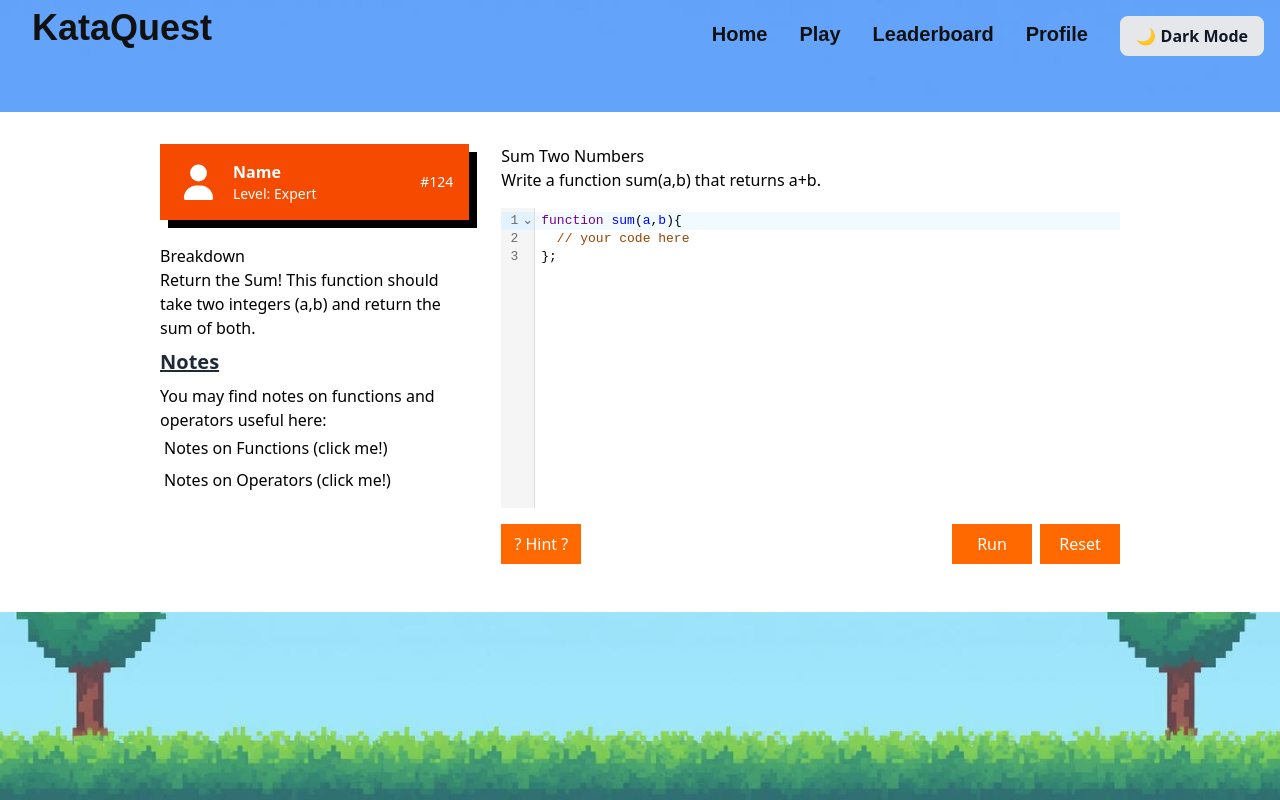
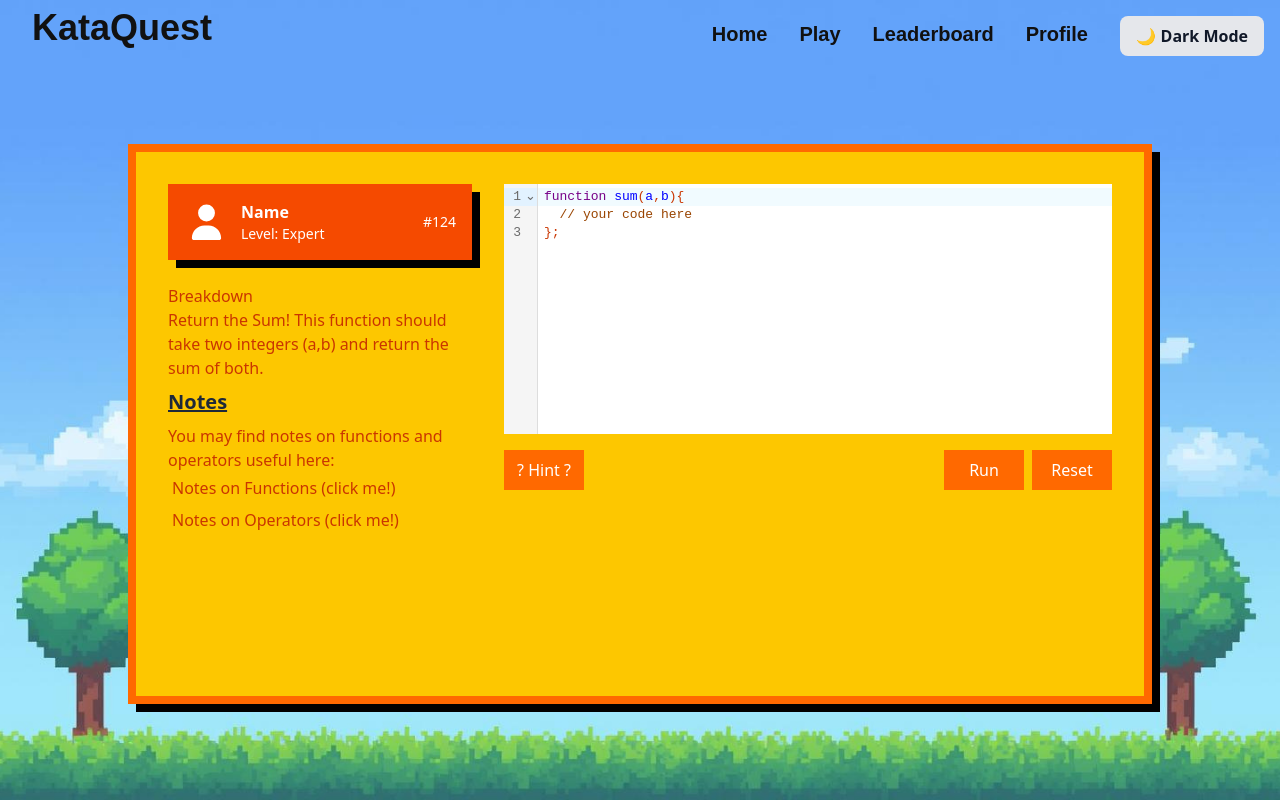
Before and after one commit to will-barnett99/code-game-frontend, a React (Vite) app: page /kata in a window 1280 px wide. Built offline with nearby package versions, Linux system fonts and the light colour scheme.

Commit message:
adjust width and height of main container to match the kata gallery style

```diff
--- a/src/components/Kata.jsx
+++ b/src/components/Kata.jsx
@@ -43,21 +43,17 @@ function Kata() {
     setOutput("Try returning the sum of a and b");
   };
   return (
-    <main className="mt-16 bg-white h-[500px]">
-      <section className="w-[1024px] mx-auto flex gap-8 mt-16 p-8">
+    <main className="w-[1024px] h-[560px] mx-auto mt-24 p-8 border-8 border-orange-500 bg-yellow-400 text-orange-700 [box-shadow:8px_8px_0_#000000]">
+      <section className="flex gap-8">
         <section className="w-1/3">
           <KataProfile />
           <Textbox />
         </section>
 
-        <section className="w-2/3  flex flex-col gap-4">
-          <article>
-            <h2>{kata.title}</h2>
-            <p>{kata.prompt}</p>
-          </article>
+        <section className="w-2/3 flex flex-col gap-4">
           <CodeMirror
             value={input}
-            height="300px"
+            height="250px"
             extensions={[javascript()]}
             onChange={(value) => setInput(value)}
           />
@@ -65,9 +61,8 @@ function Kata() {
             handleRun={handleRun}
             handleReset={handleReset}
             handleHint={handleHint}
-            className="ml-auto"
           />
-          <pre>{output}</pre>
+          <pre className="mt-auto text-right text-xl font-bold">{output}</pre>
         </section>
       </section>
     </main>
```
